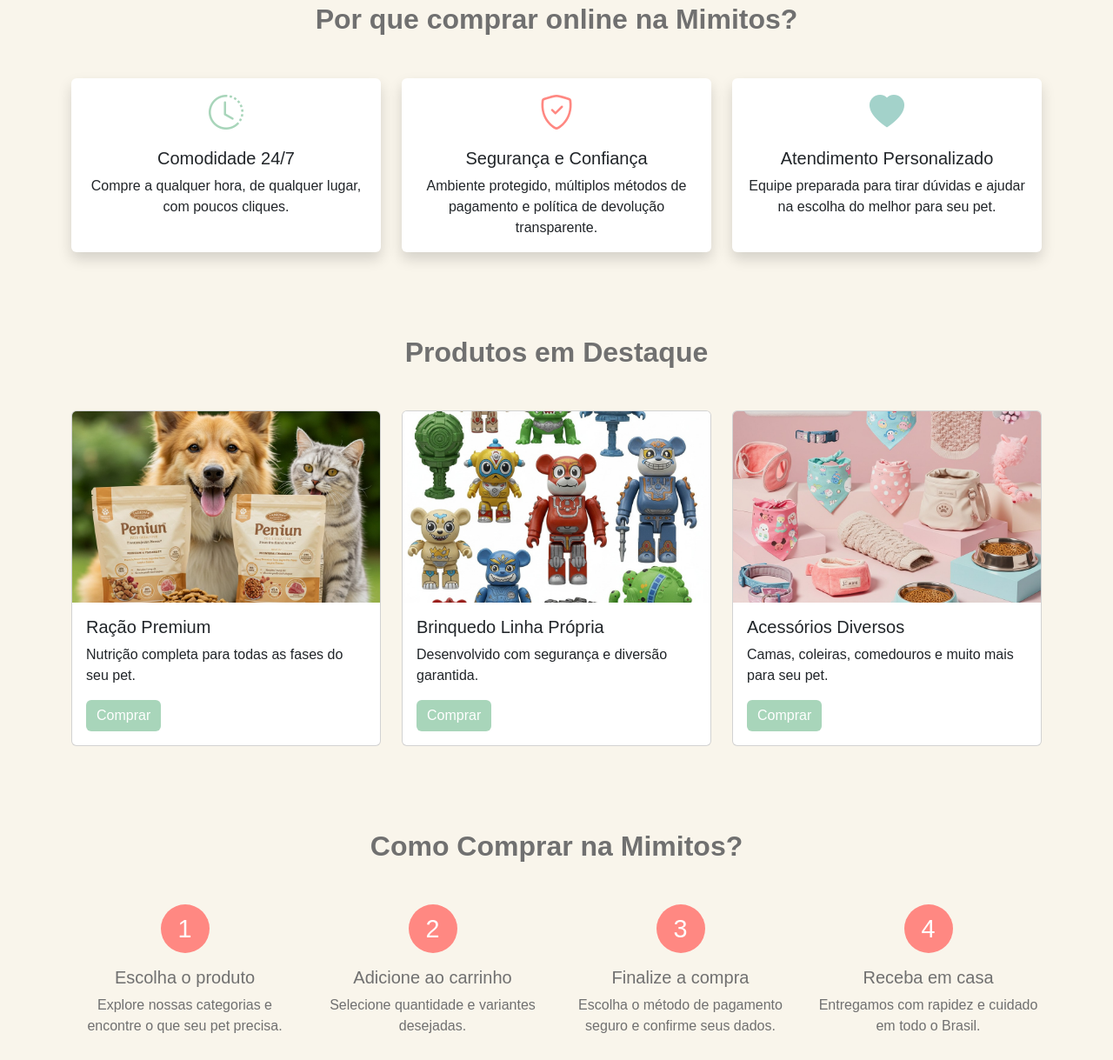
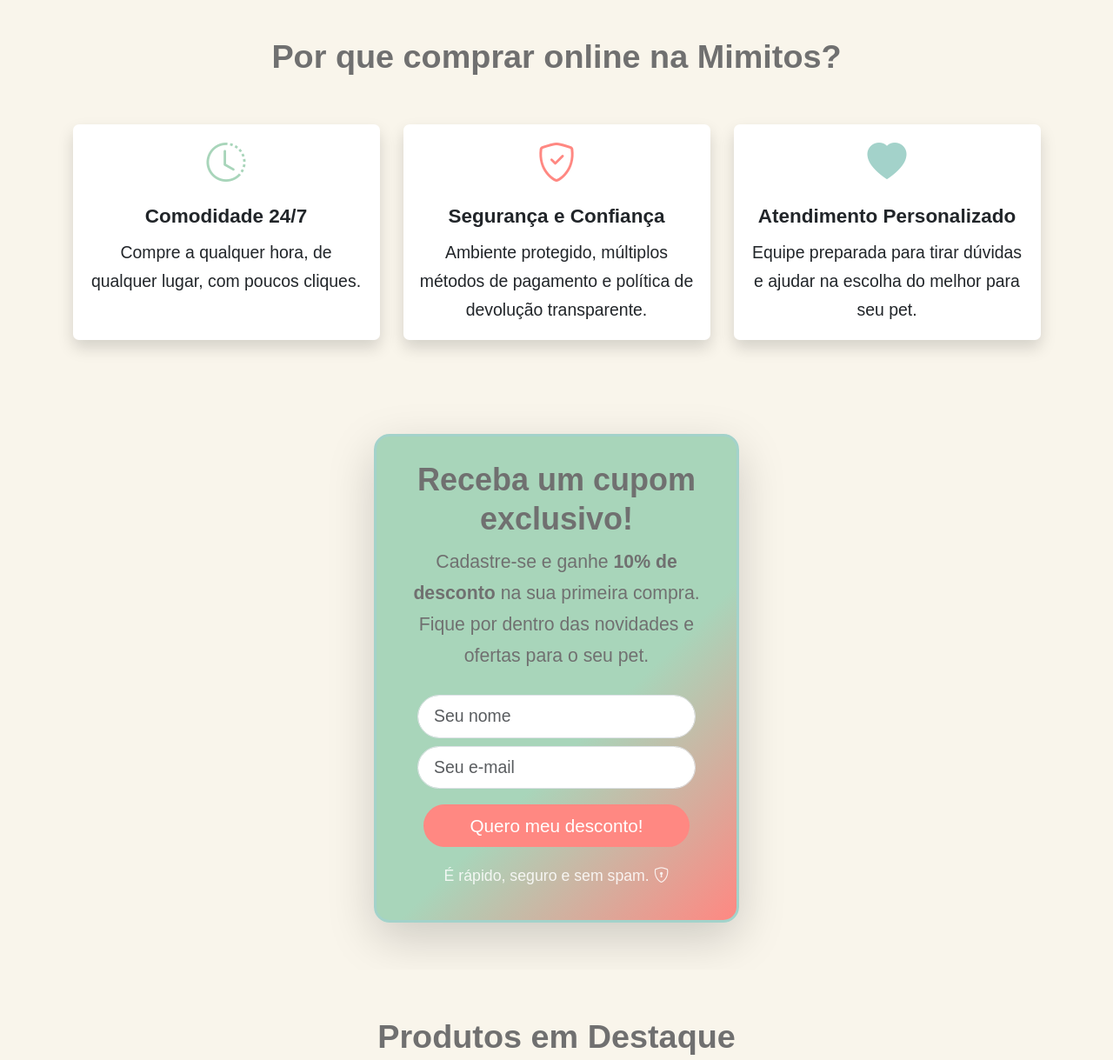
Before and after one commit to bruno-a-dias/mimitos, a plain HTML site: page index.html in a window 1280 px wide. Shown: the part 1402-2621 px from the top of the page at 87% size. Drawn offline with nearby package versions, Linux system fonts and the light colour scheme.

Commit message:
upload
Geração de leads

```diff
--- a/css/styles.css
+++ b/css/styles.css
@@ -6,20 +6,26 @@
     --azul-ceu: #A3D2CA;
 }
 
+/* Fontes e Layout Base */
+html {
+    font-size: 18px;
+}
 body {
     background-color: var(--bege-claro);
     color: var(--cinza-medio);
     font-family: 'Arial', sans-serif;
+    font-size: 1.125rem;
+    line-height: 1.7;
+    padding-top: 80px; /* Ajuste conforme a altura real da sua navbar fixa */
 }
 
+/* Cores Utilitárias */
 .bg-bege {
     background-color: var(--bege-claro) !important;
 }
-
 .bg-cinza {
     background-color: var(--cinza-medio) !important;
 }
-
 .text-cinza {
     color: var(--cinza-medio) !important;
 }
@@ -33,6 +39,7 @@ body {
     color: var(--azul-ceu) !important;
 }
 
+/* Botões */
 .btn-verde {
     background-color: var(--verde-menta);
     color: #fff;
@@ -52,24 +59,62 @@ body {
     color: #fff;
 }
 
+/* Navbar fixa */
+.navbar, .navbar .nav-link, .navbar-brand {
+    font-size: 1.1rem;
+}
+
+/* Hero */
 .hero-section {
     min-height: 60vh;
     background: linear-gradient(135deg, var(--azul-ceu) 60%, var(--bege-claro) 100%);
 }
-
 .hero-section img{
     border-radius: 32% 68% 61% 39% / 56% 67% 33% 44% ;
 }
 
+/* Tipografia */
+h1, .display-4 {
+    font-size: 2.7rem;
+    line-height: 1.2;
+    font-weight: 700;
+}
+h2 {
+    font-size: 2.1rem;
+    line-height: 1.25;
+    font-weight: 600;
+}
+h3 {
+    font-size: 1.6rem;
+    line-height: 1.3;
+}
+h4, h5, h6 {
+    font-size: 1.25rem;
+    line-height: 1.4;
+}
+.lead, .hero-section .lead {
+    font-size: 1.35rem;
+    line-height: 1.6;
+}
+.card-title {
+    font-size: 1.25rem;
+    font-weight: 600;
+}
+.card-text, .form-label, .form-control, .btn {
+    font-size: 1.08rem;
+}
+footer, footer small {
+    font-size: 1rem;
+}
+
+/* Cards e Imagens */
 .benefit-card i {
     font-size: 2.5rem;
 }
-
 .product-card img {
     height: 220px;
     object-fit: cover;
 }
-
 .step-circle {
     width: 56px;
     height: 56px;
@@ -83,17 +128,7 @@ body {
     margin-bottom: 0.5rem;
 }
 
-footer {
-    background: var(--cinza-medio);
-    color: #fff;
-}
-
-@media (max-width: 767px) {
-    .hero-section img {
-        max-width: 100%;
-    }
-}
-
+/* Carrossel */
 .mimitos-carousel {
     width: 250px;
     max-width: 100%;
@@ -104,3 +139,34 @@ footer {
     object-fit: cover;
     border-radius: 12px;
 }
+
+/* Footer */
+footer {
+    background: var(--cinza-medio);
+    color: #fff;
+}
+
+/* Responsividade */
+@media (max-width: 767px) {
+    .hero-section img {
+        max-width: 100%;
+    }
+}
+
+.lead-magnet-box {
+    border: 3px solid #A3D2CA;
+    transition: box-shadow 0.2s;
+}
+.lead-magnet-box:focus-within,
+.lead-magnet-box:hover {
+    box-shadow: 0 0 0 6px #A3D2CA33;
+}
+.btn-coral {
+    background-color: #FF8882;
+    color: #fff;
+    border: none;
+}
+.btn-coral:hover {
+    background-color: #ff6f6a;
+    color: #fff;
+}
--- a/index.html
+++ b/index.html
@@ -10,7 +10,7 @@
 </head>
 <body>
     <!-- Header -->
-    <nav class="navbar navbar-expand-lg navbar-light bg-bege">
+    <nav class="navbar navbar-expand-lg navbar-light bg-bege fixed-top">
         <div class="container">
             <a class="navbar-brand d-flex align-items-center" href="#">
                 <img src="img/logo.png" alt="Mimitos Logo" width="48" height="48" class="me-2">
@@ -94,6 +94,20 @@
             </div>
         </div>
     </section>
+
+    <!-- Lead Magnet: Box de Destaque para Captura de Leads -->
+<div class="lead-magnet-box shadow-lg rounded-4 p-4 my-5 mx-auto text-center" style="max-width: 420px; background: linear-gradient(135deg, #A8D5BA 60%, #FF8882 100%); color: #707070;">
+    <h2 class="fw-bold mb-2" style="font-size:2rem;">Receba um cupom exclusivo!</h2>
+    <p class="mb-4" style="font-size:1.18rem;">Cadastre-se e ganhe <b>10% de desconto</b> na sua primeira compra. Fique por dentro das novidades e ofertas para o seu pet.</p>
+    <form id="leadForm" class="d-flex flex-column align-items-center gap-2">
+        <input type="text" class="form-control form-control-lg rounded-pill" style="max-width: 320px;" placeholder="Seu nome" required>
+        <input type="email" class="form-control form-control-lg rounded-pill" style="max-width: 320px;" placeholder="Seu e-mail" required>
+        <button type="submit" class="btn btn-coral btn-lg rounded-pill px-5 mt-2" style="font-size:1.15rem;">Quero meu desconto!</button>
+    </form>
+    <small class="d-block mt-3" style="color:#fff; opacity:0.85;">É rápido, seguro e sem spam. <i class="bi bi-shield-lock"></i></small>
+    <div id="leadMsg" class="mt-2"></div>
+</div>
+
 
     <!-- Produtos em Destaque -->
     <section id="produtos" class="py-5 bg-bege">
--- a/js/scripts.js
+++ b/js/scripts.js
@@ -25,3 +25,15 @@ document.addEventListener('DOMContentLoaded', function () {
         });
     });
 });
+
+document.addEventListener('DOMContentLoaded', function () {
+    const leadForm = document.getElementById('leadForm');
+    const leadMsg = document.getElementById('leadMsg');
+    if (leadForm) {
+        leadForm.addEventListener('submit', function (e) {
+            e.preventDefault();
+            leadMsg.innerHTML = '<div class="alert alert-success mt-2">Pronto! Cupom enviado para seu e-mail. Bem-vindo à família Mimitos 🐾</div>';
+            leadForm.reset();
+        });
+    }
+});
```
